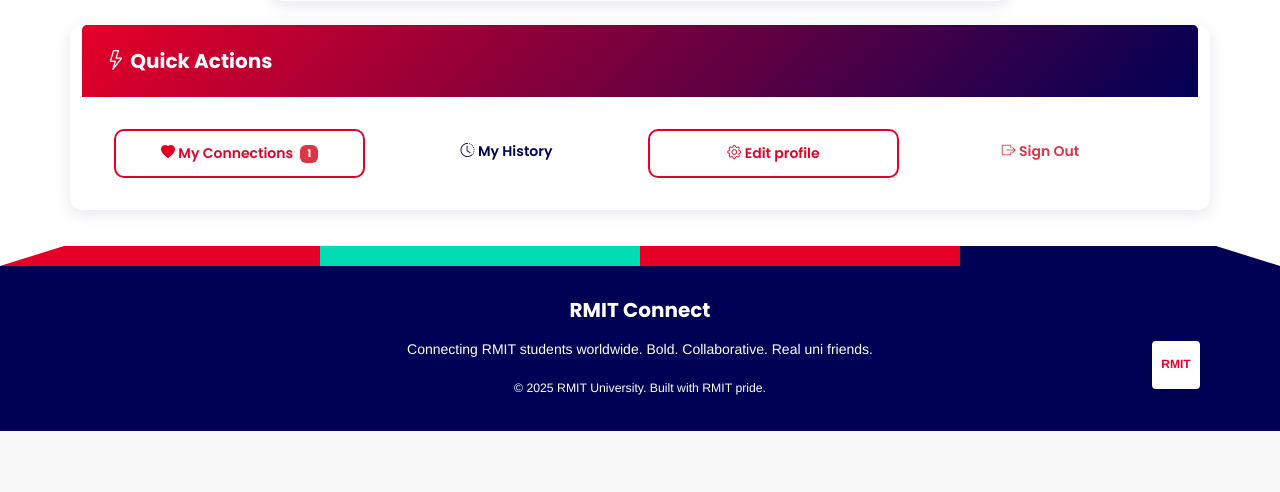
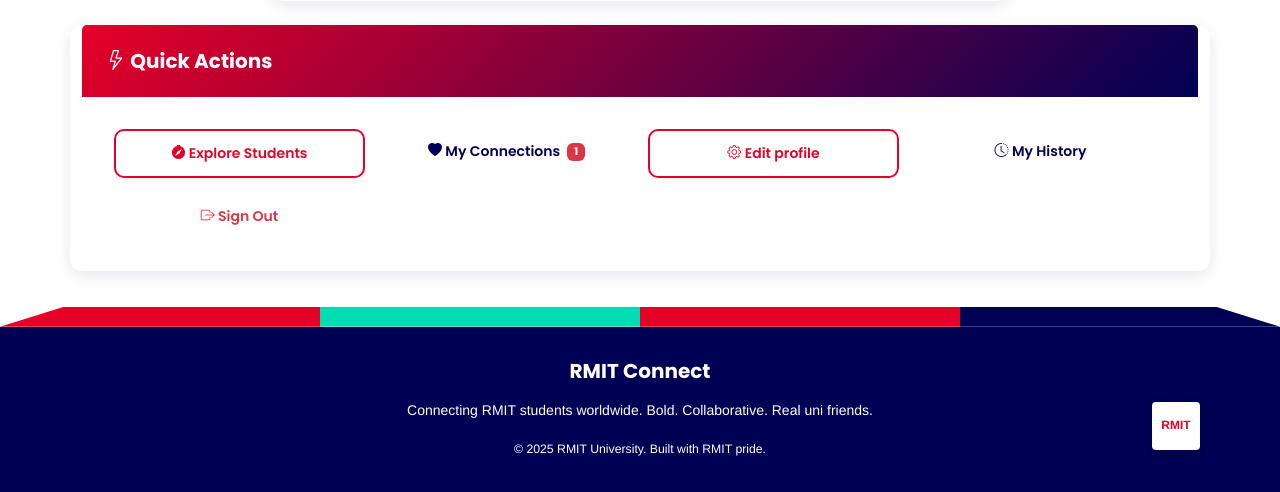
Before and after one commit to danslavnyi/rmit-connect, a Flask app: page /dashboard in a window 1280 px wide. Shown: the part 965-1457 px from the top of the page. Before the commit the page ends 1396 px from the top, so only its background shows below. Run offline with Flask 3, Linux system fonts and the light colour scheme; a user stored in the database is signed in; tables that the repository leaves empty hold one stand-in row (values such as "Sample post"); grey boxes marked "Sample" are stand-in pictures; some libraries are stand-ins or nearby versions.

Commit message:
Update dashboard quick actions order and button styles for RMIT Connect

```diff
--- a/templates/dashboard.html
+++ b/templates/dashboard.html
@@ -104,7 +104,16 @@
                     <div class="row g-3">
                         <div class="col-md-3">
                             <div class="d-grid">
-                                <a href="{{ url_for('connections') }}" class="btn btn-outline-primary">
+                                <a href="{{ url_for('explore') }}" class="btn btn-outline-primary">
+                                    <i class="bi bi-compass-fill"></i> Explore Students
+                                </a>
+                            </div>
+                        </div>
+                        <div class="col-md-3">
+                            <div class="d-grid">
+                                <a href="{{ url_for('connections') }}" class="btn btn-outline-dark" style="border-color: var(--rmit-blue); color: var(--rmit-blue);"
+                                   onmouseover="this.style.backgroundColor='var(--rmit-blue)'; this.style.color='white';"
+                                   onmouseout="this.style.backgroundColor='transparent'; this.style.color='var(--rmit-blue)';">
                                     <i class="bi bi-heart-fill"></i> My Connections
                                     {% if mutual_matches %}
                                         <span class="badge bg-danger ms-1">{{ mutual_matches|length }}</span>
@@ -114,18 +123,18 @@
                         </div>
                         <div class="col-md-3">
                             <div class="d-grid">
+                                <button class="btn btn-outline-primary" onclick="showAccountSettings()">
+                                    <i class="bi bi-gear"></i> Edit profile
+                                </button>
+                            </div>
+                        </div>
+                        <div class="col-md-3">
+                            <div class="d-grid">
                                 <a href="{{ url_for('history') }}" class="btn btn-outline-dark" style="border-color: var(--rmit-blue); color: var(--rmit-blue);"
                                    onmouseover="this.style.backgroundColor='var(--rmit-blue)'; this.style.color='white';"
                                    onmouseout="this.style.backgroundColor='transparent'; this.style.color='var(--rmit-blue)';">
                                     <i class="bi bi-clock-history"></i> My History
                                 </a>
-                            </div>
-                        </div>
-                        <div class="col-md-3">
-                            <div class="d-grid">
-                                <button class="btn btn-outline-primary" onclick="showAccountSettings()">
-                                    <i class="bi bi-gear"></i> Edit profile
-                                </button>
                             </div>
                         </div>
                         <div class="col-md-3">
```
